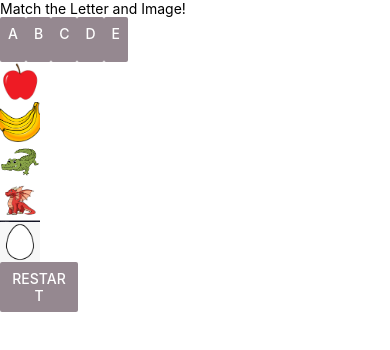
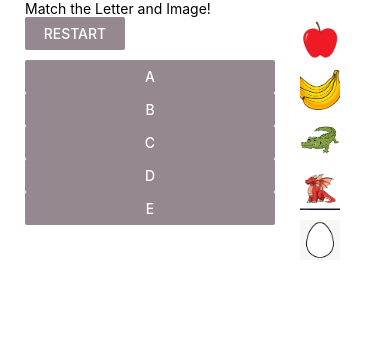
Before and after one commit to Andrew-Eyhorn/children-s-toy, a React Native app: screen / in a window 390 px wide. Shown: the top 350 px of the page. Built offline with nearby package versions, Linux system fonts and the light colour scheme.

Commit message:
changed style and display, still a little scuffed though'

```diff
--- a/App.js
+++ b/App.js
@@ -5,7 +5,7 @@ import { StyleSheet, Text, View, Button, Touchable } from 'react-native';
 import { TouchableOpacity } from 'react-native-web';
 import { Image } from 'react-native';
 const App = () => {
-  const [selectedLetter, letterSelected] = useState("none"); //merge into one state object
+  const [selectedLetter, letterSelected] = useState("none");
   const selectLetter = (letter) => {
     letterSelected(letter)
   }
@@ -17,7 +17,7 @@ const App = () => {
   const selectPair = (type) => {
     pairSelected(type)
   }
-  const reset = () => { //add function to restart whole game
+  const reset = () => {
     setTimeout(() => {
       pairSelected("none")
       imageSelected("none")
@@ -30,25 +30,18 @@ const App = () => {
       letterSelected("none")
     }, 100);
   }
-
-  // const data = [    //make letterButtonList and imageButtonList into one array of objects.
-  //   {
-  //     letter: 'A',
-  //     image: 'Apple'
-  //   },
-  //   {
-  //     letter: 'B',
-  //     image: 'Bottle'
-  //   }
-  // ];
   return (
-    <View style={styles.container}>
+    <View style = {styles.container}>
+      <View style={styles.subContainer}>
       <Text>Match the Letter and Image!</Text>
+      <RestartButton reset = {restart}/>
       <StatusBar style="auto" />
       <LetterButtons letter = {selectedLetter} selector={selectLetter} />
+      </View>
+      <View style = {styles.subContainer}>
       <ImageButtons image = {selectedImage} selector={selectImage} letter = {selectedLetter} choosePair = {selectPair}/>
       <ResultDisplay chosenPair = {selectedPair} reset = {reset}/>
-      <RestartButton reset = {restart}/>
+      </View>
     </View>
   );
 }
@@ -92,34 +85,14 @@ const ImageButtons = (props) => { //Make imageButtons have images wow what a con
    </View>
   )
  }
-//  const ImageButtons = (props) => { //Make imageButtons have images wow what a concept
-//   return(
-//   <View style={styles.imageButtons}>
-// {imageButtonList.map((name, index) =>
-//     <Button  key = {index}
-//   title= {name}
-//   color="#958890"
-//   onPress={() => {
-//     props.selector(name);
-//     if(name.charAt(0) === props.letter) {
-//       props.choosePair("Correct")
-//     } else {
-//       props.choosePair("Incorrect")
-//     }
-//   }}
-//   disabled={props.letter === "none" || props.image != "none" && props.image != name}/>
-// )}
-//    </View>
-//   )
-//  }
  const ResultDisplay = (props) => {
   if (props.chosenPair === "none") {
     return(<View><Text></Text></View>)
 } else if (props.chosenPair === "Correct"){
-  return(<View><Text>{props.chosenPair}</Text></View>)
+  return(<View><Text  style = {styles.correct}>{props.chosenPair}</Text></View>)
 }else {
   props.reset()
-  return(<View><Text>{props.chosenPair}</Text></View>)
+  return(<View><Text  style = {styles.incorrect}>{props.chosenPair}</Text></View>)
 }
 }
 const RestartButton = (props) => {
@@ -140,19 +113,33 @@ const styles = StyleSheet.create({
     backgroundColor: '#fff',
     justifyContent: 'left',
     display: 'flex',
+    flexDirection: 'row',
+  },
+  subContainer: {
+    alignContent: 'left',
+    backgroundColor: '#fff',
+    justifyContent: 'left',
+    display: 'flex',
+    paddingLeft: '25px',
   },
   letterButtons: {
-    width:'40%',
-    height:'15%',
-    display: 'flex',
-    flexDirection: 'row',
+    width:'250px',
+    height:'10px',
+    paddingTop: '10px',
   },
     imageButtons: {
-      display: 'flex',
-      flexDirection: 'column',
+      paddingTop: '10px',
   },
   restartButton: {
-    width:'20%',
-    height:'50%',
-  }
+    width:'100px',
+    height:'50',
+  },
+  correct: {
+    color: '#32CD32',
+    fontSize: '35px'
+  },
+  incorrect: {
+    color: '#FF0000',
+    fontSize: '25px'
+  },
 });
```
